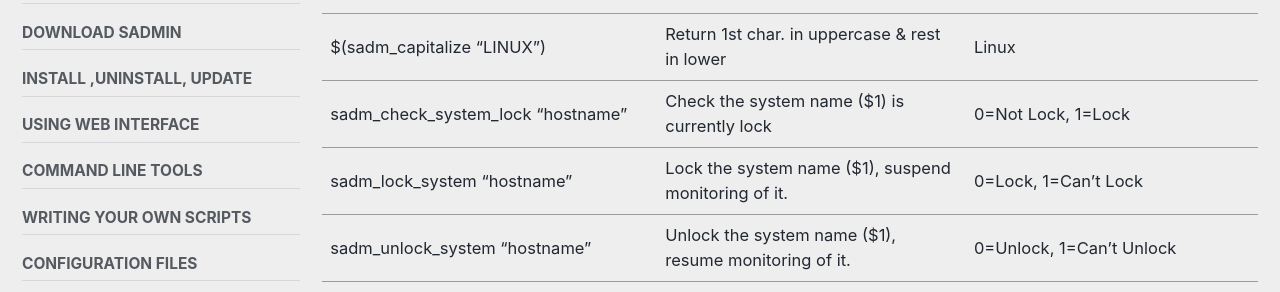
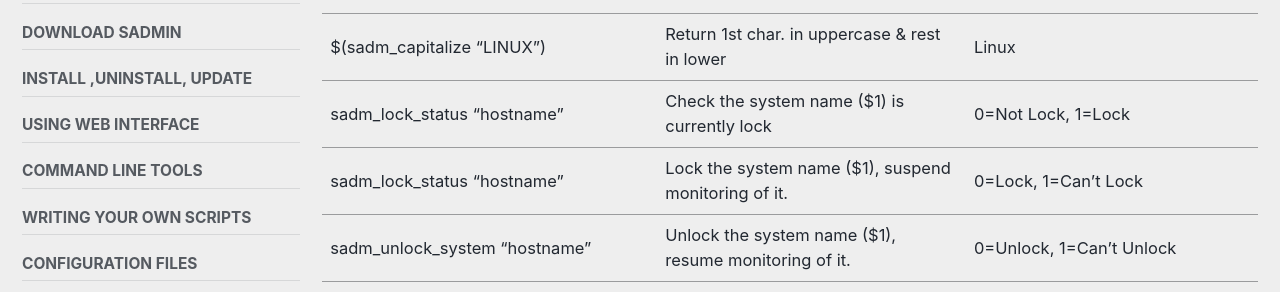
Before and after one commit to jadupl2/jadupl2.github.io, a Jekyll site: the page built from _posts/2021-04-07-sadmlib-std-sh.md, in a window 1280 px wide and 900 px high, scrolled down 315 px. Shown: the part 156-448 px from the top of the window. Built offline with Jekyll 4.4.1, drawn with Linux system fonts in a browser that asks for light colours; cached includes are drawn as plain includes.

Commit message:
few docmentation changes

```diff
--- a/_posts/2021-04-07-sadmlib-std-sh.md
+++ b/_posts/2021-04-07-sadmlib-std-sh.md
@@ -29,8 +29,8 @@ sidebar:
 | :---                                      | :---                                                  | :---                    |
 | sadm_ask "Question"                       | Show 'Question' & wait for Y, y, N or n               | 0=No 1=Yes              |
 | $(sadm_capitalize "LINUX")                | Return 1st char. in uppercase & rest in lower         | Linux                   |
-| sadm_check_system_lock "hostname"         | Check the system name ($1) is currently lock          | 0=Not Lock, 1=Lock      |
-| sadm_lock_system "hostname"               | Lock the system name ($1), suspend monitoring of it.  | 0=Lock,   1=Can't Lock  |
+| sadm_lock_status "hostname"         | Check the system name ($1) is currently lock          | 0=Not Lock, 1=Lock      |
+| sadm_lock_status "hostname"               | Lock the system name ($1), suspend monitoring of it.  | 0=Lock,   1=Can't Lock  |
 | sadm_unlock_system "hostname"             | Unlock the system name ($1), resume monitoring of it. | 0=Unlock, 1=Can't Unlock|
 | $(sadm_get_release)                       | Return SADMIN Release Number                          | 1.4.1 |
 | $(sadm_get_ostype)                        | Return OS type in uppercase (LINUX,AIX,DARWIN)        | LINUX |
```
Also changed, not shown: _posts/2019-10-12-sadmlib-std-demo-sh.md (+1 -1 lines).
